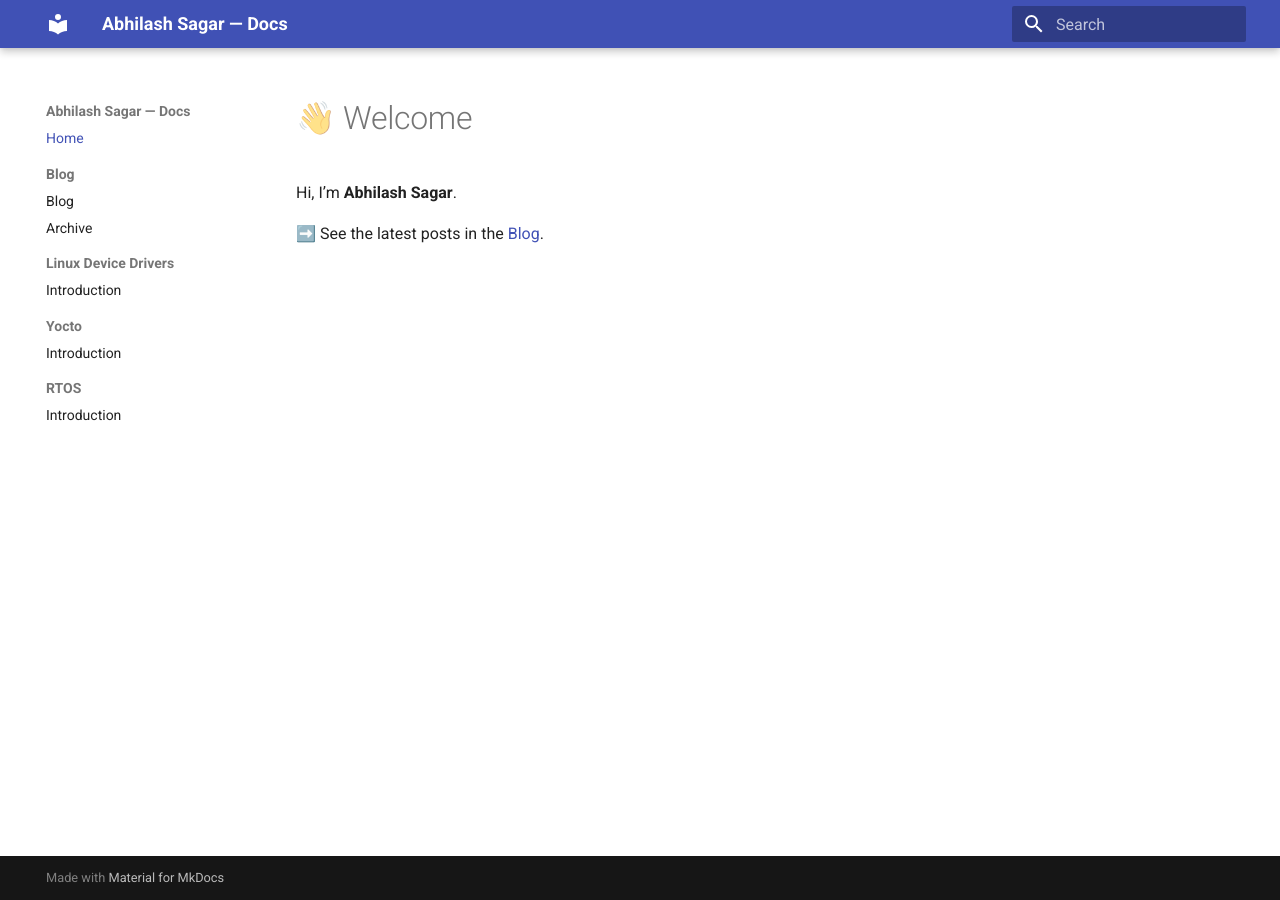
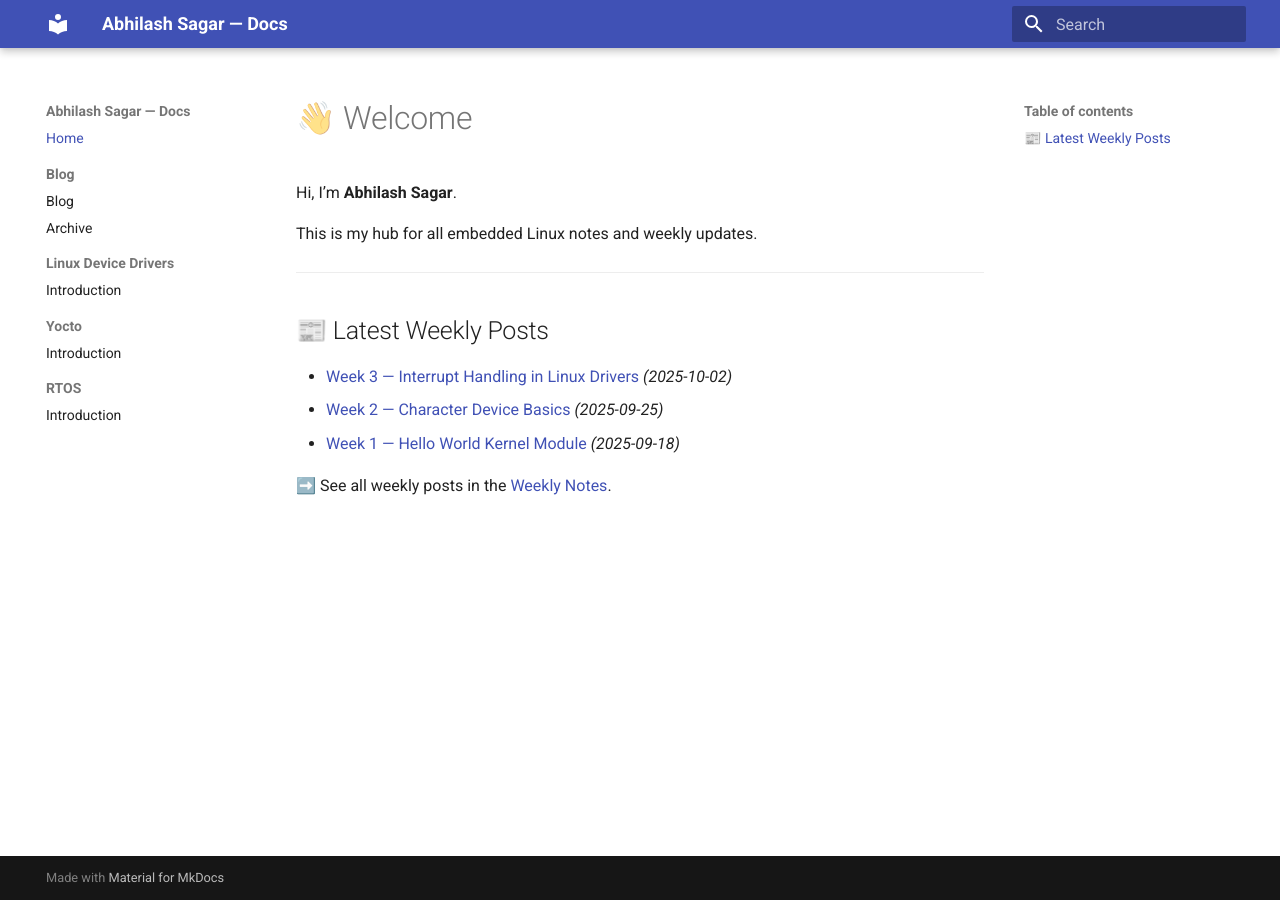
Before and after one commit to abhilashsagar/abhilashsagar.github.io, an MkDocs documentation site: the page built from docs/index.md, in a window 1280 px wide. Built offline with MkDocs 1.6.1 and Material for MkDocs 9.7.7, drawn with Linux system fonts in a browser that asks for light colours.

Commit message:
Update index.md

```diff
--- a/docs/index.md
+++ b/docs/index.md
@@ -1,4 +1,15 @@
 # 👋 Welcome
+
 Hi, I’m **Abhilash Sagar**.
 
-➡️ See the latest posts in the [Blog](/blog/).
+This is my hub for all embedded Linux notes and weekly updates.
+
+---
+
+## 📰 Latest Weekly Posts
+
+- [Week 3 — Interrupt Handling in Linux Drivers](weekly/week3.md) *(2025-10-02)*
+- [Week 2 — Character Device Basics](weekly/week2.md) *(2025-09-25)*
+- [Week 1 — Hello World Kernel Module](weekly/week1.md) *(2025-09-18)*
+
+➡️ See all weekly posts in the [Weekly Notes](weekly/).
```
